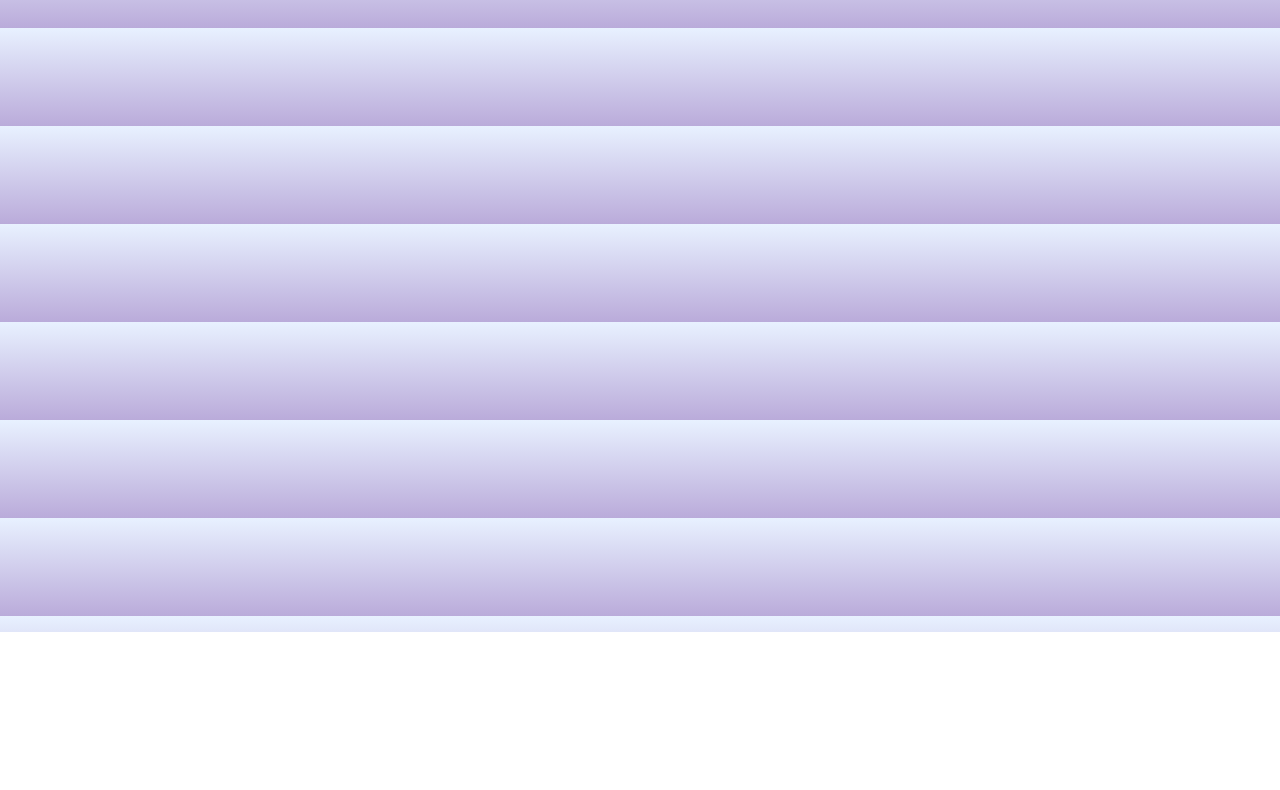
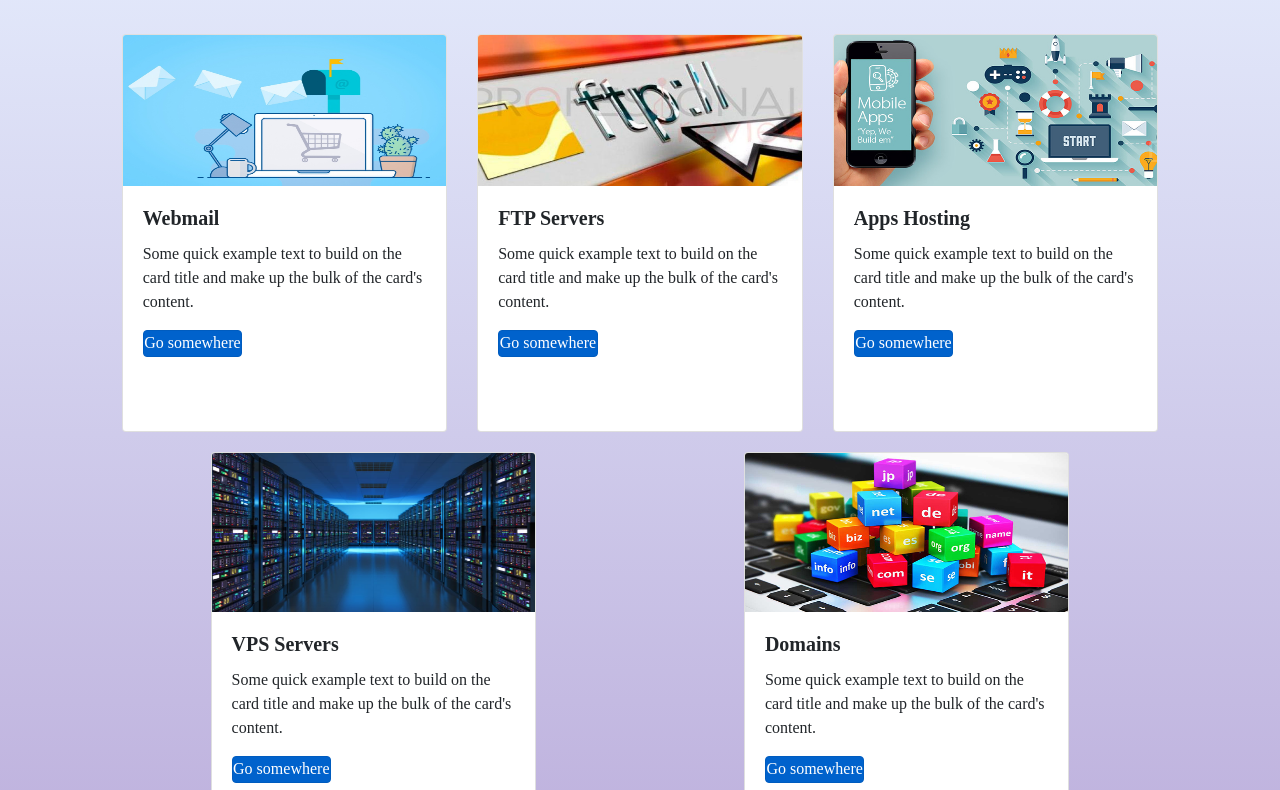
Before and after one commit to Fredjhonas/Business-Page-React-Bootstrap, a React app: page /services in a window 1280 px wide. Shown: the part 168-958 px from the top of the page. Before the commit the page ends 800 px from the top, so only its background shows below. Built offline with nearby package versions, Linux system fonts and the light colour scheme; a web font is replaced by a local one.

Commit message:
Agregando pagina de services con estilos

```diff
--- a/src/assets/styles/App.scss
+++ b/src/assets/styles/App.scss
@@ -5,7 +5,7 @@ body {
   margin: 0;
   font-family: $theme-font;
   background: $main-color;
-  line-height: 0.5;
+  line-height: 1.5;
 }
 
 /* #Main Landing section
@@ -56,6 +56,7 @@ body {
 }
 
 #header .animated {
+
   border-radius: 20px;
   animation: up-down 2s ease-in-out infinite alternate-reverse both;
 }
--- /dev/null
+++ b/src/components/Card/index.js
@@ -0,0 +1,23 @@
+import React from 'react';
+import { NavLink } from 'react-router-dom';
+import './styles.scss';
+
+const Card = (props) => {
+  const { imgsrc, title } = props;
+  return (
+    <>
+      <div className='col-md-4 col-10 mx-auto d-flex'>
+        <div className='card'>
+          <img src={imgsrc} className='card-img-top' alt={title} />
+          <div className='card-body'>
+            <h5 className='card-title font-weight-bold'>{title}</h5>
+            <p className='card-text'>Some quick example text to build on the card title and make up the bulk of the card's content.</p>
+            <NavLink to='/' className='btn btn-primary'>Go somewhere</NavLink>
+          </div>
+        </div>
+      </div>
+    </>
+  );
+};
+
+export default Card;
--- /dev/null
+++ b/src/components/Card/styles.scss
@@ -0,0 +1,11 @@
+.card-img, .card-img-top, .card-img-bottom {
+height: 38%;
+}
+
+.card {
+    margin-bottom: 20px;
+}
+
+.btn {
+    padding: 0.5px;
+}
--- /dev/null
+++ b/src/components/Sdata/index.js
@@ -0,0 +1,31 @@
+import webmail from '../../assets/images/webmail.jpg';
+import ftp from '../../assets/images/ftp.jpg';
+import movil from '../../assets/images/movil.jpg';
+import vps from '../../assets/images/vps.jpg';
+import domain from '../../assets/images/dominios.jpg';
+
+const Sdata = [
+  {
+    imgsrc: webmail,
+    title: 'Webmail'
+  },
+  {
+    imgsrc: ftp,
+    title: 'FTP Servers'
+  },
+  {
+    imgsrc: movil,
+    title: 'Apps Hosting'
+  },
+  {
+    imgsrc: vps,
+    title: 'VPS Servers'
+  },
+  {
+    imgsrc: domain,
+    title: 'Domains'
+  }
+
+];
+
+export default Sdata;
--- a/src/pages/About.js
+++ b/src/pages/About.js
@@ -1,8 +1,6 @@
 import React from 'react';
-import image from '../assets/Error-404.jpg';
-import { NavLink } from 'react-router-dom';
+import image from '../assets/images/about.png';
 import Common from '../components/Common';
-// import '../assets/styles/App.scss';
 
 const About = () => {
   return (
--- a/src/pages/Home.js
+++ b/src/pages/Home.js
@@ -1,6 +1,5 @@
 import React from 'react';
-import image from '../assets/Error-404.jpg';
-import { NavLink } from 'react-router-dom';
+import image from '../assets//images/home.png';
 import Common from '../components/Common';
 // import '../assets/styles/App.scss';
 
--- a/src/pages/NotFound.js
+++ b/src/pages/NotFound.js
@@ -1,5 +1,5 @@
 import React from 'react';
-import ErrorNotFound from '../assets/Error-404.jpg';
+import ErrorNotFound from '../assets/images/Error-404.jpg';
 
 export default () => (
   <div>
--- a/src/pages/Services.js
+++ b/src/pages/Services.js
@@ -1,9 +1,26 @@
 import React from 'react';
+import Sdata from '../components/Sdata';
+import Card from '../components/Card';
 
 const Services = () => {
   return (
     <>
-      <h1>Welcome</h1>
+      <div className='my-5'>
+        <h1 className='text-center'>Our Services</h1>
+      </div>
+      <div className='container-fluid mb-5'>
+        <div className='row'>
+          <div className='col-10 mx-auto'>
+            <div className='row gy-4'>
+              {
+                Sdata.map((val, ind) => {
+                  return <Card key={ind} imgsrc={val.imgsrc} title={val.title} />;
+                })
+              }
+            </div>
+          </div>
+        </div>
+      </div>
     </>
 
   );
--- a/webpack.config.js
+++ b/webpack.config.js
@@ -25,7 +25,7 @@ module.exports = {
       theme_color: '#127B8B',
       icons: [
         {
-          src: path.resolve('src/assets/icon.png'),
+          src: path.resolve('src/assets/images/icon.png'),
           sizes: [96, 128, 192, 256, 384, 512]
         }
       ]
@@ -63,7 +63,7 @@ module.exports = {
           {
             loader: 'file-loader',
             options: {
-              name: 'assets/[hash].[ext]'
+              name: 'assets/images/[hash].[ext]'
             }
           }
         ]
```
Also changed, not shown: src/assets/images/Error-404.jpg (renamed from src/assets/Error-404.jpg), src/assets/images/about.png (added), src/assets/images/dominios.jpg (added), src/assets/images/ftp.jpg (added), src/assets/images/home.png (added), src/assets/images/icon.png (renamed from src/assets/icon.png), src/assets/images/movil.jpg (added), src/assets/images/vps.jpg (added), src/assets/images/webmail.jpg (added).
